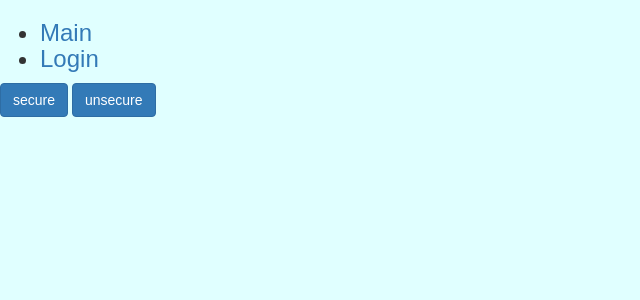
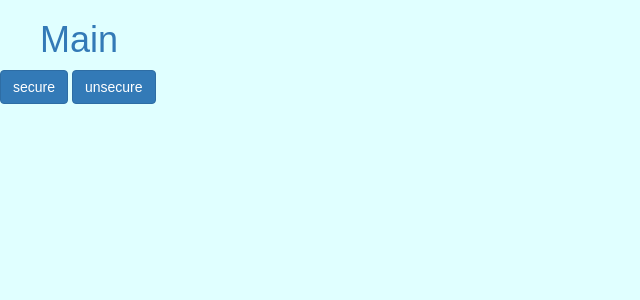
Before and after one commit to engelsj/ebusiness-blog-project, a React app in the folder React-app/: page /Verify in a window 1280 px wide. Shown: the top 300 px of the page, without its empty margins (0-640 px from the left). Built offline with nearby package versions, Linux system fonts and the light colour scheme.

Commit message:
Homepage Update

```diff
--- a/React-app/src/App.js
+++ b/React-app/src/App.js
@@ -22,8 +22,8 @@ class App extends Component {
                         <div>
                             <h3>
                                 <ul className="header" >
-                                    <li><NavLink exact to="/">Main</NavLink></li>
-                                    <li><NavLink to="/Login">Login</NavLink></li>
+                                    <NavLink exact to="/"><h1>Main</h1></NavLink>
+
 
 
 
```
